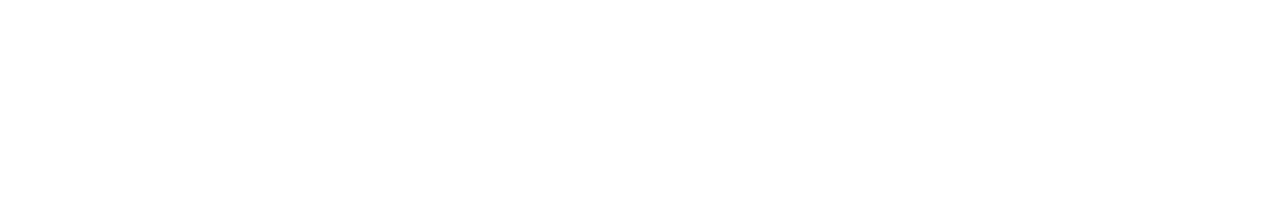
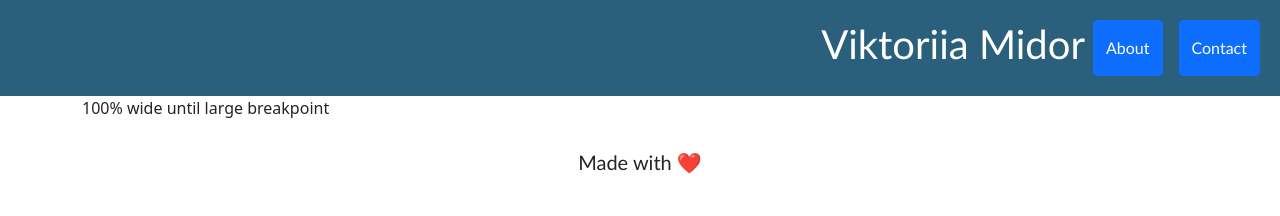
Before and after one commit to vmidor/smt_random-, a website: page index.html in a window 1280 px wide. Drawn offline with nearby package versions, Linux system fonts and the light colour scheme.

Commit message:
trial, coming back

```diff
--- /dev/null
+++ b/assets/style.css
@@ -0,0 +1,33 @@
+* {
+  box-sizing: border-box;
+  padding: 0;
+  margin: 0;
+}
+
+body {
+  background-color: #d9dcd6;
+}
+
+.header {
+  padding: 20px;
+  font-family: "Trebuchet MS", "Lucida Sans Unicode", "Lucida Grande",
+    "Lucida Sans", Arial, sans-serif;
+  background-color: #2a607c;
+  color: #ffffff;
+}
+.container {
+  margin-right: auto;
+  margin-left: auto;
+}
+/*footer*/
+.footer {
+  padding: 30px;
+  clear: both;
+  font-family: "Trebuchet MS", "Lucida Sans Unicode", "Lucida Grande",
+    "Lucida Sans", Arial, sans-serif;
+  text-align: center;
+}
+
+.footer h2 {
+  font-size: 20px;
+}
--- a/index.html
+++ b/index.html
@@ -3,10 +3,26 @@
 
 <head>
   <meta charset="UTF-8">
+  <link rel="stylesheet" href="assets/style.css">
+
   <meta name="viewport" content="width=device-width, initial-scale=1.0">
+  <link href="https://cdn.jsdelivr.net/npm/bootstrap@5.0.2/dist/css/bootstrap.min.css" rel="stylesheet"
+    integrity="sha384-EVSTQN3/azprG1Anm3QDgpJLIm9Nao0Yz1ztcQTwFspd3yD65VohhpuuCOmLASjC" crossorigin="anonymous">
+  <!-- <script src="https://cdn.jsdelivr.net/npm/bootstrap@5.0.2/dist/js/bootstrap.bundle.min.js"
+    integrity="sha384-MrcW6ZMFYlzcLA8Nl+NtUVF0sA7MsXsP1UyJoMp4YLEuNSfAP+JcXn/tWtIaxVXM"
+    crossorigin="anonymous"></script> -->
   <title> test </title>
 
 <body>
+  <div class="header d-grid gap-2 d-md-flex justify-content-md-end">
+    <h1>Viktoriia Midor</h1>
+    <button class="btn btn-primary me-md-2" type="button">About</button>
+    <button class="btn btn-primary" type="button">Contact</button>
+  </div>
+  <div class="container-lg">100% wide until large breakpoint</div>
+  <div class="footer">
+    <h2>Made with ❤️️</h2>
+  </div>
 
 </body>
 
--- /dev/null
+++ b/package.json
@@ -0,0 +1,5 @@
+{
+  "dependencies": {
+    "bootstrap": "^5.1.3"
+  }
+}
```
Also changed, not shown: assets/script.js (added), 1 other file.
